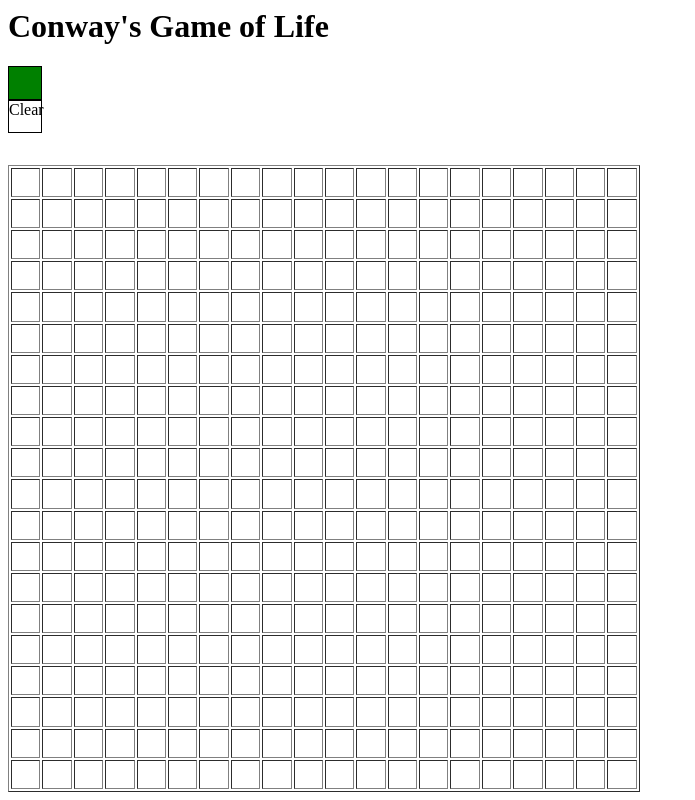
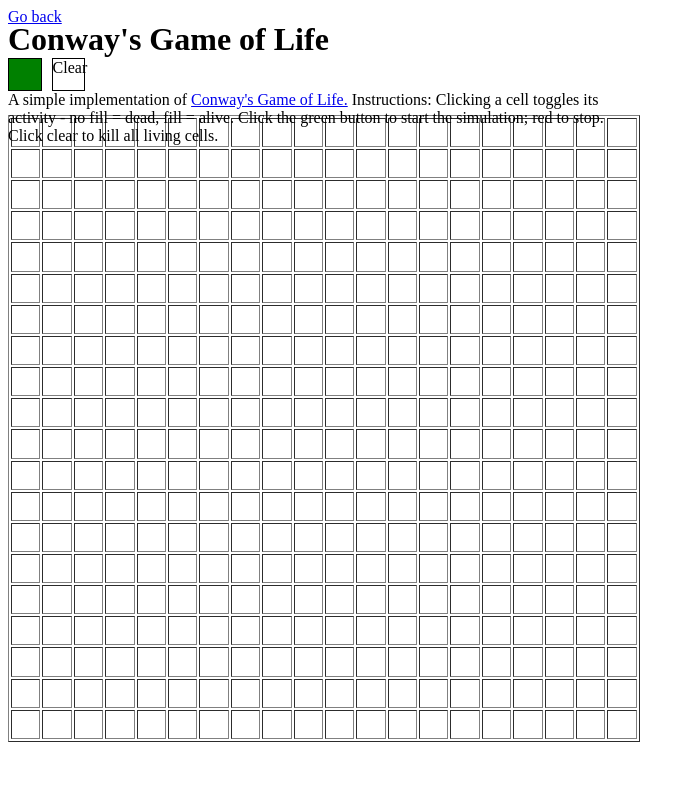
Before and after one commit to jgross11/jgross11.github.io, a plain HTML site: page conway.html in a window 1280 px wide. Shown: the whole page, without its empty margins (0-695 px from the left). Drawn offline with Linux system fonts and the light colour scheme.

Commit message:
Update conway.html
add instructions / description

```diff
--- a/conway.html
+++ b/conway.html
@@ -1,12 +1,15 @@
+<title>Game of Life</title>
 <body>
     <div style="height:20% ; width: 50%">
-        <h1>
+        <a style="margin-bottom: -100px" href="index.html">Go back</a>
+        <h1 style="margin-top: -5px; margin-bottom: 0px">
             Conway's Game of Life
         </h1>
-        <div id="togglePlay" onclick="toggleState()" style="height: 20%; width: 5%; border: 1px solid black"> </div>
-        <div id="clearBoard" onclick="clearBoard()" style="height: 20%; width: 5%; border: 1px solid black">
+        <div id="togglePlay" onclick="toggleState()" style="height: 20%; margin-right: 10px; float: left; width: 5%; border: 1px solid black"> </div>
+        <div id="clearBoard" onclick="clearBoard()" style="height: 20%; float: left; width: 5%; border: 1px solid black">
         Clear
-        </div>
+        </div><br>
+        <div style="float: right; margin-bottom: -50px" >A simple implementation of <a href="https://en.wikipedia.org/wiki/Conway%27s_Game_of_Life">Conway's Game of Life.</a> Instructions: Clicking a cell toggles its activity - no fill = dead, fill = alive. Click the green button to start the simulation; red to stop. Click clear to kill all living cells.</div>
     </div>
 </body>
 
@@ -28,6 +31,7 @@
     var body = document.getElementsByTagName("body")[0];
     var table = document.createElement("table");
     var tableBody = document.createElement("tbody");
+    table.style.marginTop = "-50px";
     table.style.width = "50%";
     table.style.height = "80%";
     table.setAttribute("border", "1");
```
